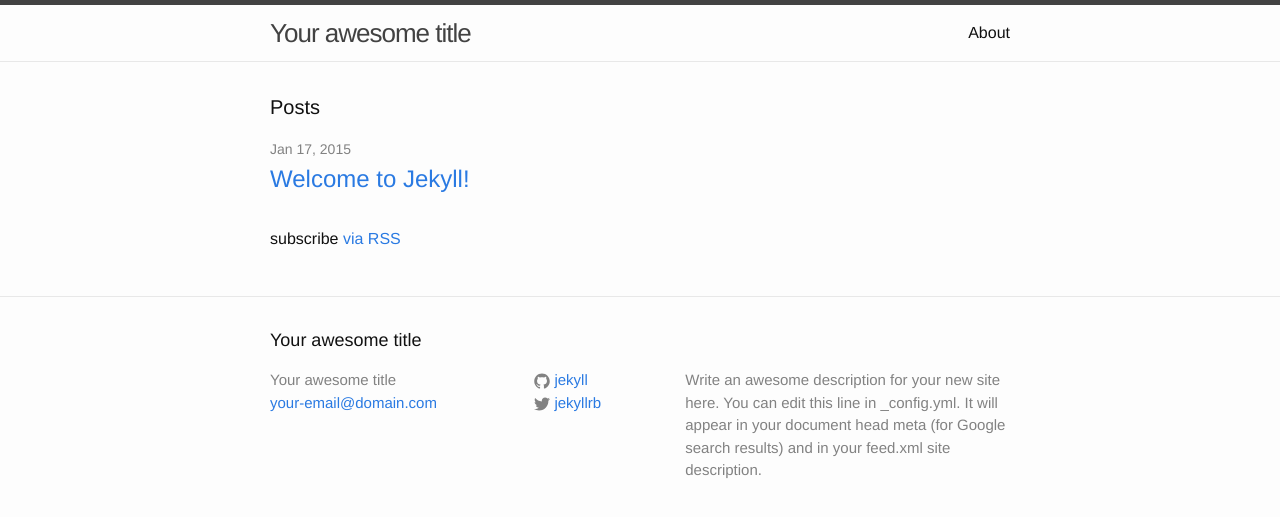
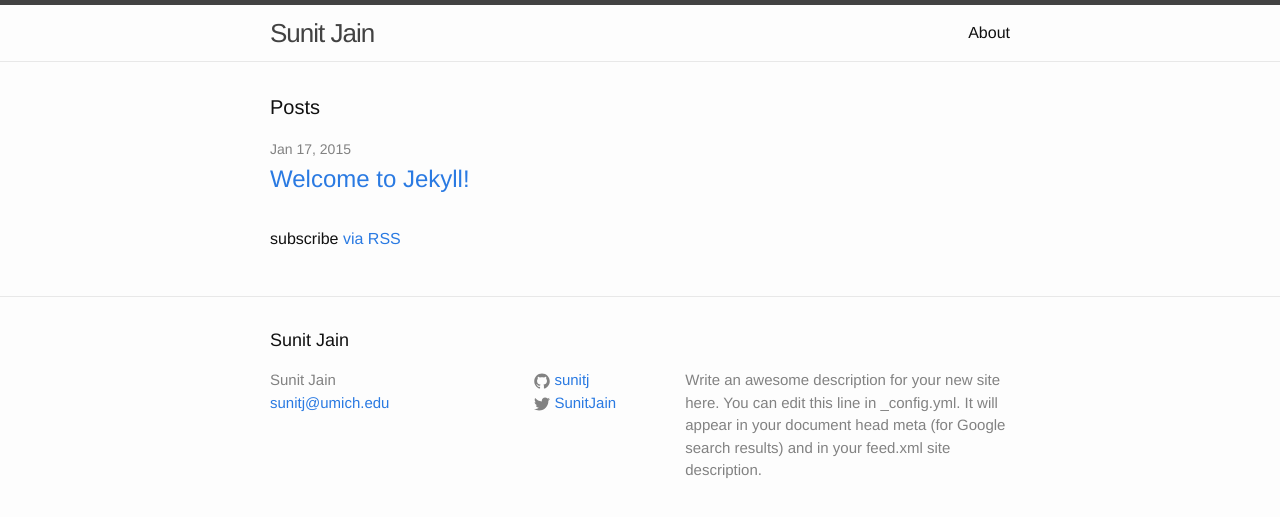
Before and after one commit to sunitj/sunitj.github.io, a Jekyll site: the page built from index.html, in a window 1280 px wide. Shown: the top 517 px of the page. Built offline with Jekyll 4.4.1, drawn with Linux system fonts in a browser that asks for light colours.

Commit message:
Corrected all social pointers

```diff
--- a/_config.yml
+++ b/_config.yml
@@ -1,14 +1,14 @@
 # Site settings
-title: Your awesome title
-email: your-email@domain.com
+title: Sunit Jain
+email: sunitj@umich.edu
 description: > # this means to ignore newlines until "baseurl:"
   Write an awesome description for your new site here. You can edit this
   line in _config.yml. It will appear in your document head meta (for
   Google search results) and in your feed.xml site description.
 baseurl: "" # the subpath of your site, e.g. /blog/
-url: "http://yourdomain.com" # the base hostname & protocol for your site
-twitter_username: jekyllrb
-github_username:  jekyll
+url: "http://sunitjain.com" # the base hostname & protocol for your site
+twitter_username: SunitJain
+github_username:  sunitj
 
 # Build settings
 markdown: kramdown
```
